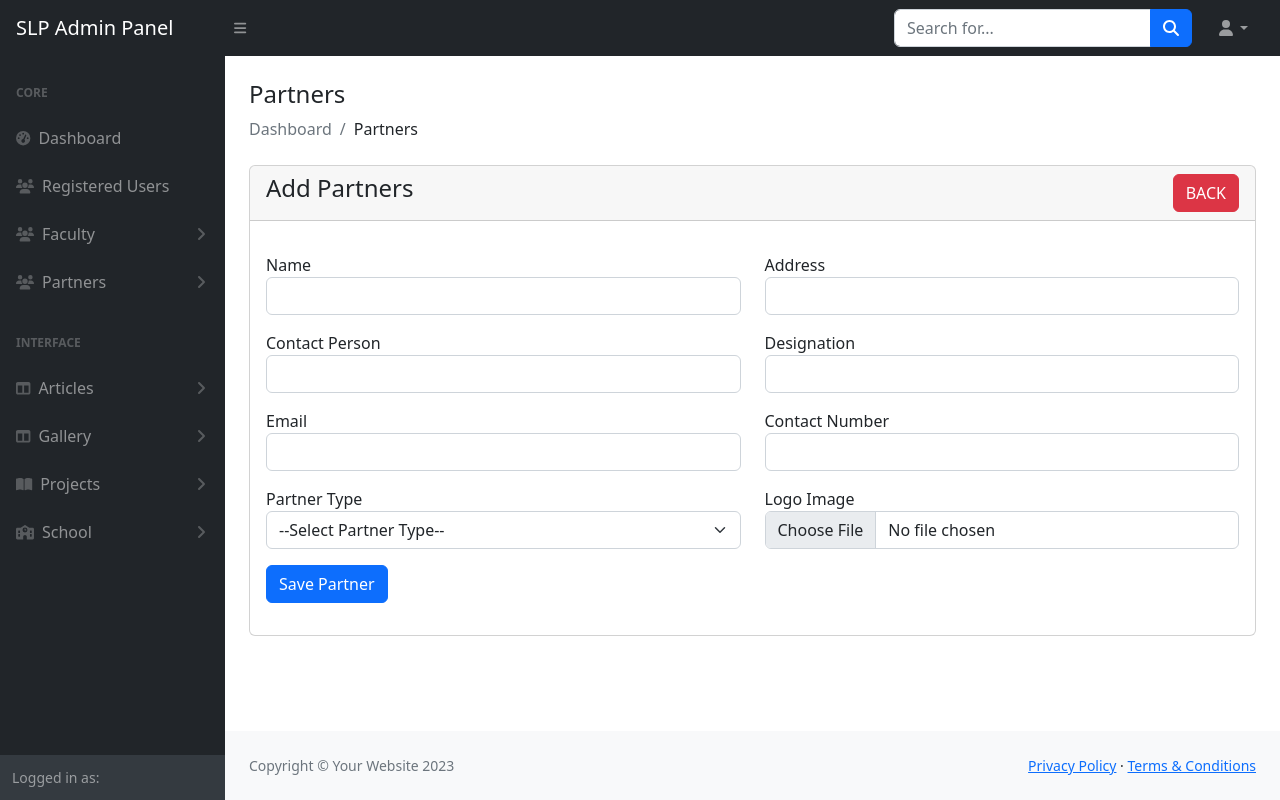
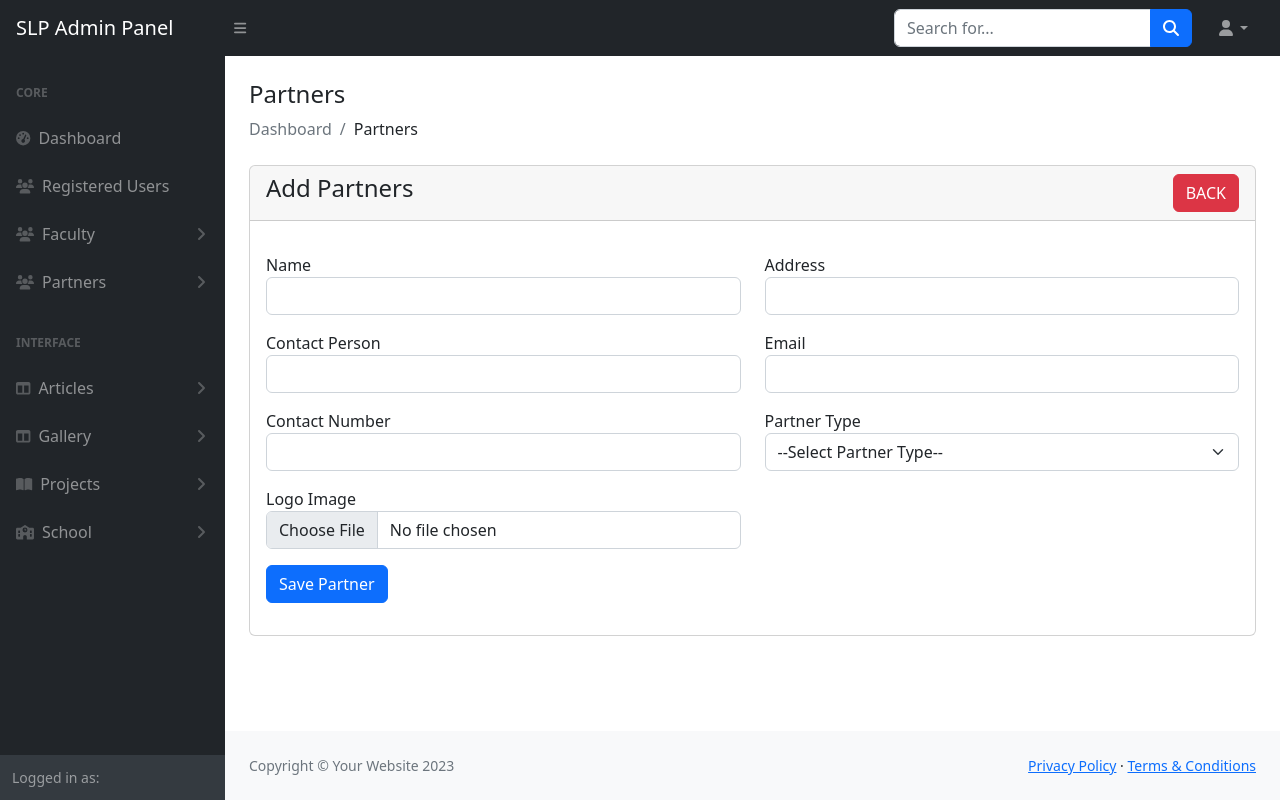
Before and after one commit to VinniAgawinUba/SLP, a PHP site: page /admin/partner-add.php in a window 1280 px wide. Run offline with PHP 8.4, Linux system fonts and the light colour scheme; a user stored in the database is signed in; data comes from the database, SQL or seed files in the repository; data that the repository does not hold is empty; some libraries are stand-ins or nearby versions.

Commit message:
removed designation partner add.

```diff
--- a/admin/partner-add.php
+++ b/admin/partner-add.php
@@ -44,10 +44,6 @@
                                     <input type="text" name="contact_person" required max="191" class="form-control">
                                 </div>
 
-                                <div class="col-md-6 mb-3">
-                                    <label for="">Designation</label>
-                                    <input type="text" name="designation" required max="191" class="form-control">
-                                </div>
                                 <div class="col-md-6 mb-3">
                                     <label for="">Email</label>
                                     <input type="text" name="email" max="191" required class="form-control" rows="4"> </input>
```
